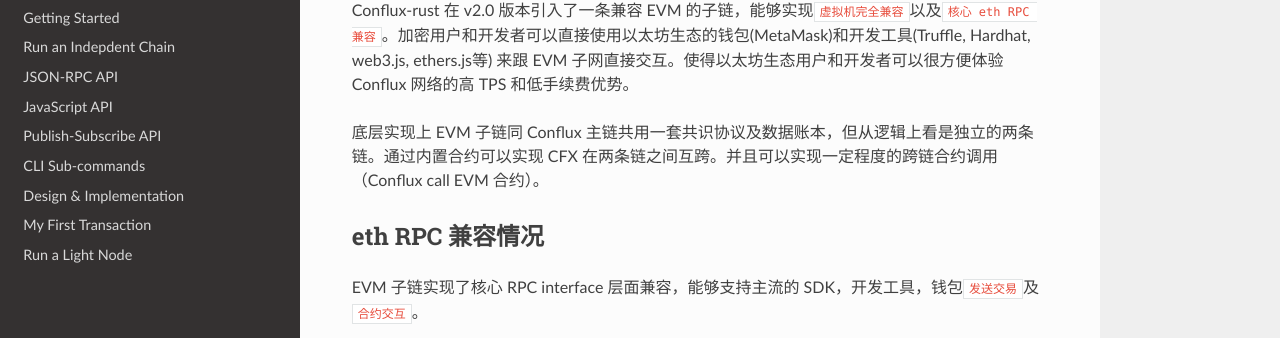
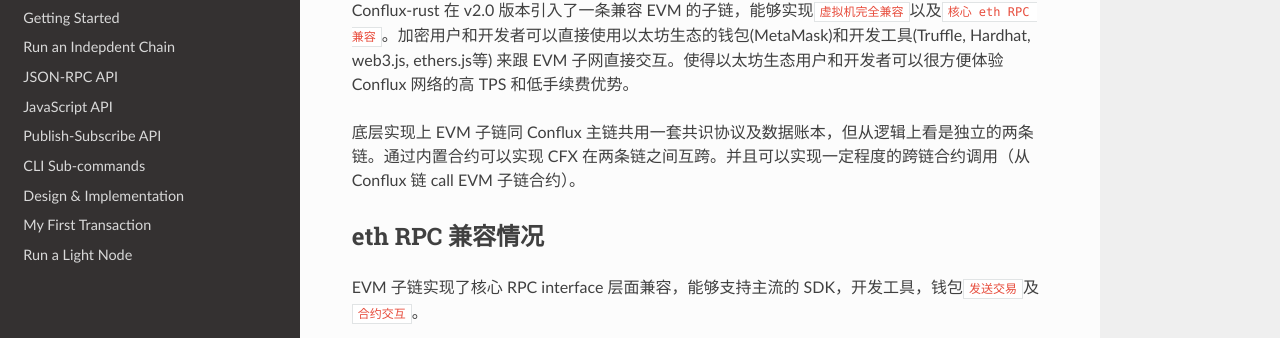
Before and after one commit to Conflux-Chain/conflux-doc, an MkDocs documentation site: the page built from docs/evm_space_zh.md, in a window 1280 px wide and 900 px high. Shown: the part 161-499 px from the top of the window. Built offline with MkDocs 1.6.1, drawn with Linux system fonts in a browser that asks for light colours; nearby versions of some CDN libraries; some of the changed text lies outside the part shown.

Commit message:
update evm_space_zh

```diff
--- a/docs/evm_space_zh.md
+++ b/docs/evm_space_zh.md
@@ -2,7 +2,7 @@
 
 Conflux-rust 在 v2.0 版本引入了一条兼容 EVM 的子链，能够实现`虚拟机完全兼容`以及`核心 eth RPC 兼容`。加密用户和开发者可以直接使用以太坊生态的钱包(MetaMask)和开发工具(Truffle, Hardhat, web3.js, ethers.js等) 来跟 EVM 子网直接交互。使得以太坊生态用户和开发者可以很方便体验 Conflux 网络的高 TPS 和低手续费优势。
 
-底层实现上 EVM 子链同 Conflux 主链共用一套共识协议及数据账本，但从逻辑上看是独立的两条链。通过内置合约可以实现 CFX 在两条链之间互跨。并且可以实现一定程度的跨链合约调用（Conflux call EVM 合约）。
+底层实现上 EVM 子链同 Conflux 主链共用一套共识协议及数据账本，但从逻辑上看是独立的两条链。通过内置合约可以实现 CFX 在两条链之间互跨。并且可以实现一定程度的跨链合约调用（从 Conflux 链 call EVM 子链合约）。
 
 ## eth RPC 兼容情况
 
```
Also changed, not shown: other parts of docs/evm_space_zh.md (+1 -1 lines).
